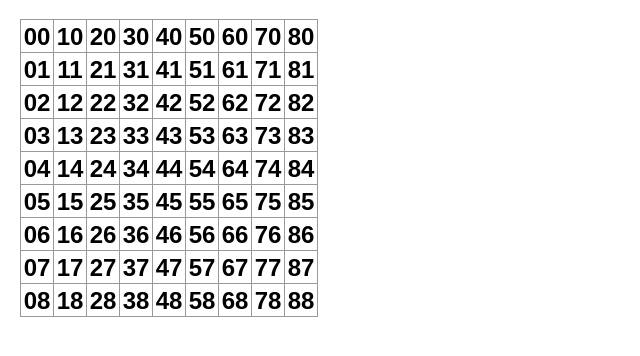
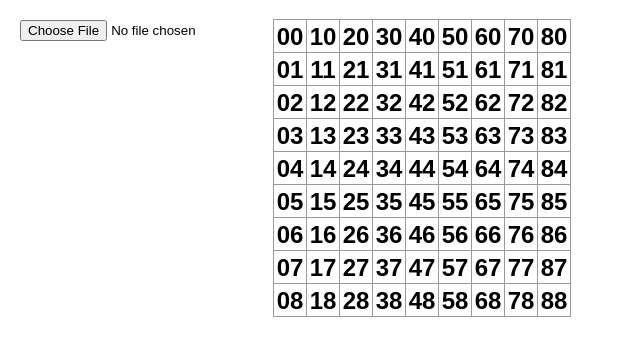
Before and after one commit to keiichi-omosu/kifooo, a React (Vite) app: page / in a window 1280 px wide. Shown: the top 356 px of the page, without its empty margins (0-640 px from the left). Built offline with nearby package versions, Linux system fonts and the light colour scheme.

Commit message:
パーサクラス追加して、画面からファイルの中身を出力するところまで

```diff
--- /dev/null
+++ b/src/csa_parser.ts
@@ -0,0 +1,5 @@
+export class CsaParser {
+  static parse(csa: string) {
+    console.log(csa)
+  }
+}
--- a/src/main.tsx
+++ b/src/main.tsx
@@ -1,6 +1,7 @@
 import React from 'react';
 import ReactDOM from 'react-dom';
 import './index.css';
+import { CsaParser} from './csa_parser';
 
 class Square extends React.Component {
    render() {
@@ -27,16 +28,23 @@ class Board extends React.Component {
       }
       items = items.concat(<div className="board-row">{columns}</div>);
     }
-    console.log(items)
-
     return (<div>{items}</div>);
   }
 }
 
 class Game extends React.Component {
+   openKif(event) {
+     const reader = new FileReader()
+     reader.onload = async (e) => {
+       const text = (e.target.result)
+       CsaParser.parse(text)
+     }
+     reader.readAsText(event.target.files[0])
+   }
    render() {
        return (
            <div className="game">
+               <div><input type='file' onChange={this.openKif} /></div>
                <div className="game-board">
                    <Board />
                </div>
```
Also changed, not shown: 1 other file (tests, documents, lock files or other folders).
